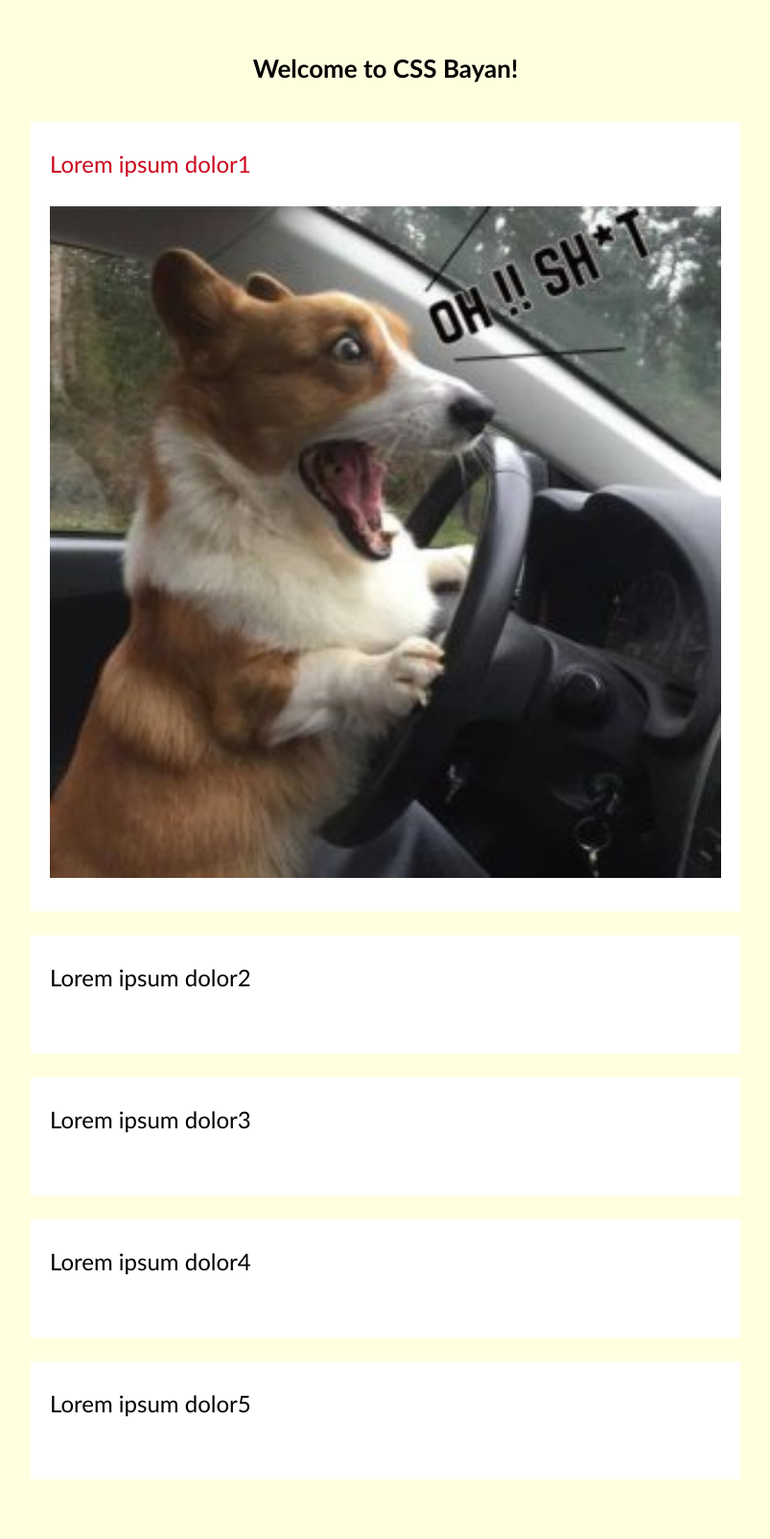
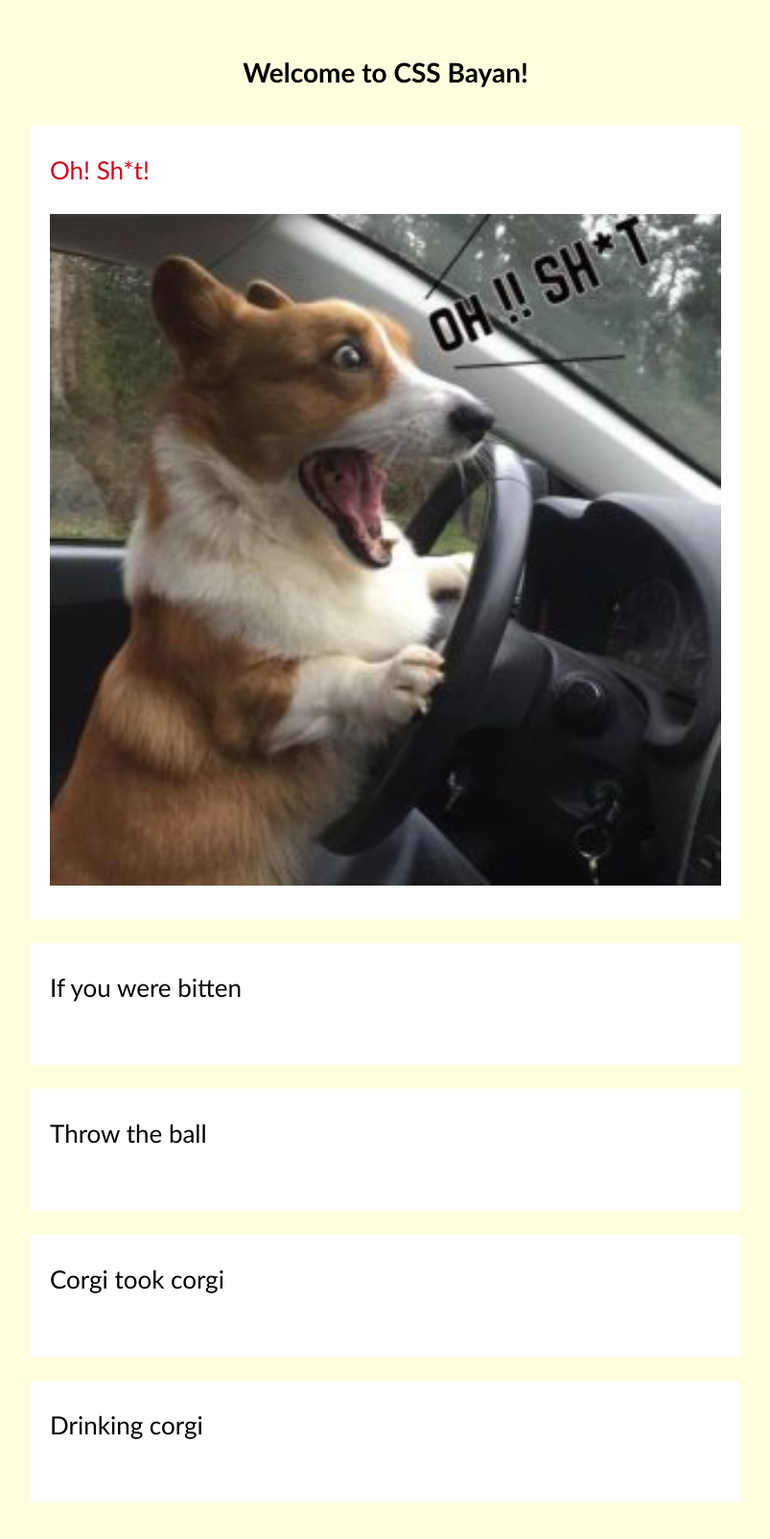
Before and after one commit to ekatrif/cssBayan, a plain HTML site: page cssBayan/index.html in a window 1280 px wide. Shown: the whole page at 96% size, without its empty margins (238-1041 px from the left). Before the commit the page ends 1582 px from the top, so only its background shows below. Drawn offline with Linux system fonts and the light colour scheme.

Commit message:
fix: animation for unhover item (Fri, March 10, 2023 12:01:00 AM)

```diff
--- a/cssBayan/index.html
+++ b/cssBayan/index.html
@@ -14,31 +14,31 @@
             <li class="bayan__item">
                 <input type="radio" name="memes" checked>
                 <i></i>
-                <h2>Lorem ipsum dolor1</h2>
+                <h2>Oh! Sh*t!</h2>
                 <img src="./img/1.jpg" alt="meme" title="meme">
             </li>
             <li class="bayan__item">
                 <input type="radio" name="memes">
                 <i></i>
-                <h2>Lorem ipsum dolor2</h2>
+                <h2>If you were bitten</h2>
                 <img src="./img/2.jpg" alt="meme" title="meme">
             </li>
             <li class="bayan__item">
                 <input type="radio" name="memes">
                 <i></i>
-                <h2>Lorem ipsum dolor3</h2>
+                <h2>Throw the ball</h2>
                 <img src="./img/3.jpg" alt="meme" title="meme">
             </li>
             <li class="bayan__item">
                 <input type="radio" name="memes">
                 <i></i>
-                <h2>Lorem ipsum dolor4</h2>
+                <h2>Corgi took corgi</h2>
                 <img src="./img/4.jpg" alt="meme" title="meme">
             </li>
             <li class="bayan__item">
                 <input type="radio" name="memes">
                 <i></i>
-                <h2>Lorem ipsum dolor5</h2>
+                <h2>Drinking corgi</h2>
                 <img src="./img/5.jpg" alt="meme" title="meme">
             </li>
         </ul>
--- a/cssBayan/styles/style.css
+++ b/cssBayan/styles/style.css
@@ -441,6 +441,7 @@ body {
   transition: all 0.7s linear;
 }
 
+
 .bayan__item + .bayan__item {
   margin-top: 15px;
 }
@@ -493,10 +494,11 @@ body {
 }
 
 .bayan__item:not(:hover) input[type=radio]:not(:checked) ~ img {
-  height: 0;
+  width: 0;
   opacity: 0;
   transition: all 0.7s linear;
 }
+
 
 .bayan__item:not(:hover) input[type=radio]:not(:checked) ~ i:before {
   transform: translate(2px, 0) rotate(45deg);
@@ -507,10 +509,7 @@ body {
   transition: all 0.7s linear;
 }
 
-/* .bayan__list:not(:hover) ~ h2 {
-  color: #000;
-  transition: all 0.7s linear;
-} */
+/* Adaptive styles */
 
 @media screen and (min-width:820px) {
   .wrapper {
@@ -520,13 +519,13 @@ body {
 
   .h1 {
     margin-bottom:40px;
-    font-size: 26px;
+    font-size: 28px;
   }
 
   .bayan__item h2 {
     padding: 20px 20px 0;
 
-    font-size: 24px;
+    font-size: 26px;
     font-weight: 400;
   }
 
@@ -548,7 +547,7 @@ body {
   .bayan__item i {
     right: 35px;
 
-    margin-top: 34px;
+    margin-top: 36px;
 
     transform: translate(-6px, 0);
   }
@@ -577,6 +576,8 @@ body {
     opacity:1;
     transition: all 0.7s linear;
 }
+
+
 }
 
 @media screen and (min-width:1920px) {
```
